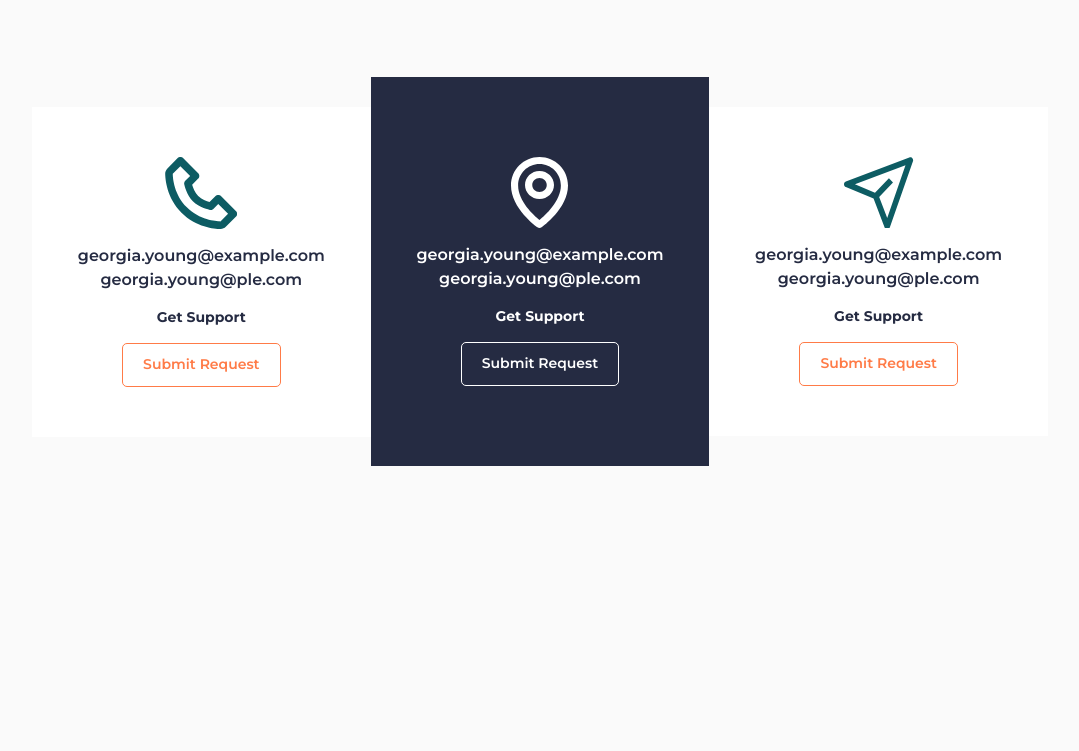
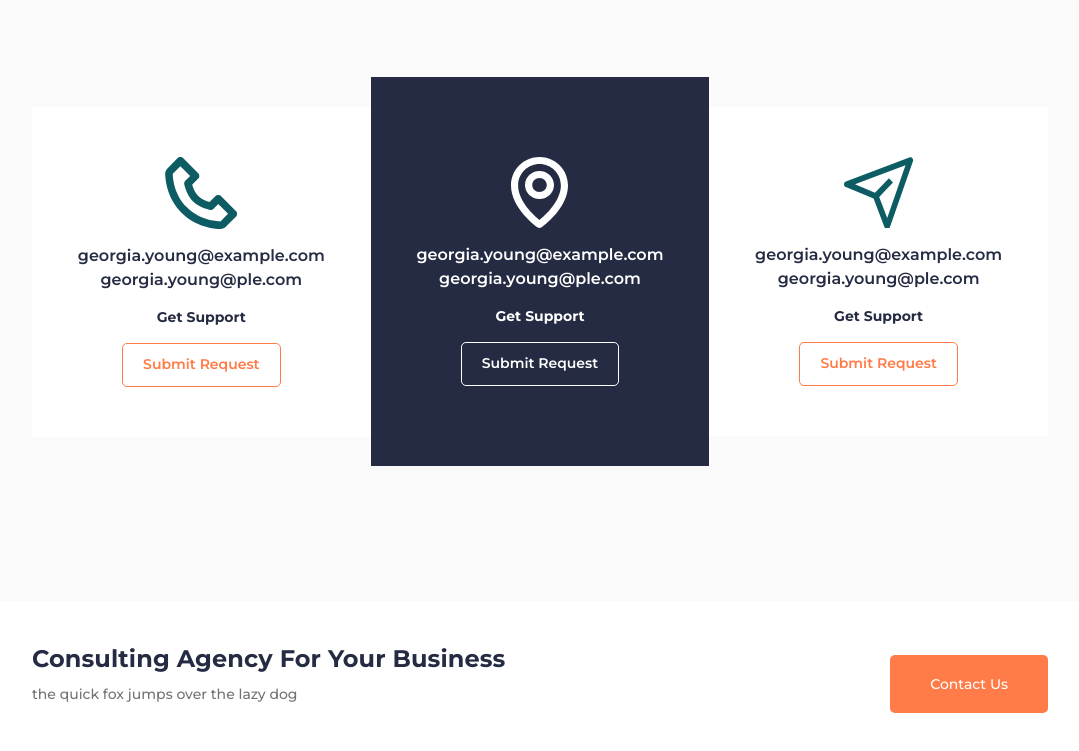
Before and after one commit to 8807010/Relvise, a plain HTML site: page index.html in a window 1280 px wide. Shown: the part 3471-4222 px from the top of the page, without its empty margins (100-1179 px from the left). Before the commit the page ends 4072 px from the top, so only its background shows below. Drawn offline with Linux system fonts and the light colour scheme.

Commit message:
section contact is complete

```diff
--- a/css/style.css
+++ b/css/style.css
@@ -1016,6 +1016,61 @@ body {
   }
 }
 
+/*-------------------------------------*/
+
+.contact {
+  background-color: #fff;
+  padding: 42px 0;
+}
+
+@media (min-width: 767px) {
+  .contact__body {
+    display: flex;
+    justify-content: space-between;
+    align-items: center;
+  }
+  .contact__content {
+    padding-right: 20px;
+  }
+}
+
+.contact__title {
+  font-weight: 700;
+  letter-spacing: 0.1px;
+  font-size: 24px;
+  line-height: 133%;
+}
+
+.contact__title:not(:last-child) {
+  margin-bottom: 10px;
+}
+
+.contact__text {
+  color: #737373;
+  line-height: 142%;
+}
+
+.contact__button {
+  display: flex;
+  background-color: #ff7b47;
+  border-radius: 5px;
+  min-height: 58px;
+  padding: 5px 40px;
+  transition: background-color 0.3s ease 0s;
+  justify-content: center;
+  align-items: center;
+  text-align: center;
+  color: #fff;
+}
+
+.contact__button:hover {
+  background-color: #aa5330;
+}
+
+.contact__content {
+  padding-bottom: 20px;
+}
+
 /* ---FOOTER------------------------ */
 
 .footer {
--- a/index.html
+++ b/index.html
@@ -47,8 +47,8 @@
                         <h1 class="main-block__title">Finance and Consultancy Solution</h1>
                         <p class="main-block__text">We know how large objects will act, but things on a small scale.</p>
                         <div class="main-block__buttons">
-                            <a class="main-block__button main-block__button-orange" href="">Get Quote Now</a>
-                            <a class="main-block__button main-block__button-border" href="">Learn More</a>
+                            <a class="main-block__button main-block__button-orange" href="#">Get Quote Now</a>
+                            <a class="main-block__button main-block__button-border" href="#">Learn More</a>
                         </div>
                     </div>
                 </div>
@@ -157,7 +157,7 @@
                         <div class="practice__column">
                             <article class="practice__item item-practice">
                                 <div class="item-practice__content">
-                                    <a href="" class="item-practice__link">
+                                    <a href="#" class="item-practice__link">
                                         <h4 class="item-practice__title">A single source of truth</h4>
                                     </a>
                                     <p class="item-practice__text">
@@ -165,7 +165,7 @@
                                         it was discovered
                                     </p>
                                 </div>
-                                <a href="" class="item-practice__image ibg">
+                                <a href="#" class="item-practice__image ibg">
                                     <img src="./img/practice/01.jpg" alt="A single source of truth">
                                 </a>
                             </article>
@@ -174,14 +174,14 @@
                         <div class="practice__column">
                             <article class="practice__item item-practice">
                                 <div class="item-practice__content">
-                                    <a href="" class="item-practice__link">
+                                    <a href="#" class="item-practice__link">
                                         <h4 class="item-practice__title">Fastest way to organize</h4>
                                     </a>
                                     <p class="item-practice__text">
                                         “Quantum mechanics” is the description of the behaviour of matter
                                     </p>
                                 </div>
-                                <a href="" class="item-practice__image ibg">
+                                <a href="#" class="item-practice__image ibg">
                                     <img src="./img/practice/02.jpg" alt="Fastest way to organize">
                                 </a>
                             </article>
@@ -190,14 +190,14 @@
                         <div class="practice__column">
                             <article class="practice__item item-practice">
                                 <div class="item-practice__content">
-                                    <a href="" class="item-practice__link">
+                                    <a href="#" class="item-practice__link">
                                         <h4 class="item-practice__title">Fastest way to take action</h4>
                                     </a>
                                     <p class="item-practice__text">
                                         They describe a universe consisting of bodies moving
                                     </p>
                                 </div>
-                                <a href="" class="item-practice__image ibg">
+                                <a href="#" class="item-practice__image ibg">
                                     <img src="./img/practice/03.jpg" alt="Fastest way to take action">
                                 </a>
                             </article>
@@ -206,14 +206,14 @@
                         <div class="practice__column">
                             <article class="practice__item item-practice">
                                 <div class="item-practice__content">
-                                    <a href="" class="item-practice__link">
+                                    <a href="#" class="item-practice__link">
                                         <h4 class="item-practice__title">Work better together</h4>
                                     </a>
                                     <p class="item-practice__text">
                                         They finally obtained a consistent description of the behaviour
                                     </p>
                                 </div>
-                                <a href="" class="item-practice__image ibg">
+                                <a href="#" class="item-practice__image ibg">
                                     <img src="./img/practice/04.jpg" alt="Work better together">
                                 </a>
                             </article>
@@ -345,7 +345,7 @@
                                     class="item-getintouch__email">georgia.young@ple.com</a>
                             </div>
                             <div class="item-getintouch__label">Get Support</div>
-                            <a href="" class="item-getintouch__button">Submit Request</a>
+                            <a href="#" class="item-getintouch__button">Submit Request</a>
                         </div>
 
                         <div class="getintouch__item item-getintouch">
@@ -359,7 +359,7 @@
                                     class="item-getintouch__email">georgia.young@ple.com</a>
                             </div>
                             <div class="item-getintouch__label">Get Support</div>
-                            <a href="" class="item-getintouch__button">Submit Request</a>
+                            <a href="#" class="item-getintouch__button">Submit Request</a>
                         </div>
                     </div>
                 </div>
@@ -367,10 +367,17 @@
 
             <section class="page__contact contact">
                 <div class="contact__container container">
+                    <div class="contact__body">
+                        <div class="contact__content">
+                            <h4 class="contact__title">Consulting Agency For Your Business</h4>
+                            <p class="contact__text">the quick fox jumps over the lazy dog</p>
+                        </div>
+                        <a href="#" class="contact__button">Contact Us</a>
+                    </div>
+                </div>
+            </section>
 
-                </div>
 
-            </section>
 
         </main>
         <footer class="footer">
```
